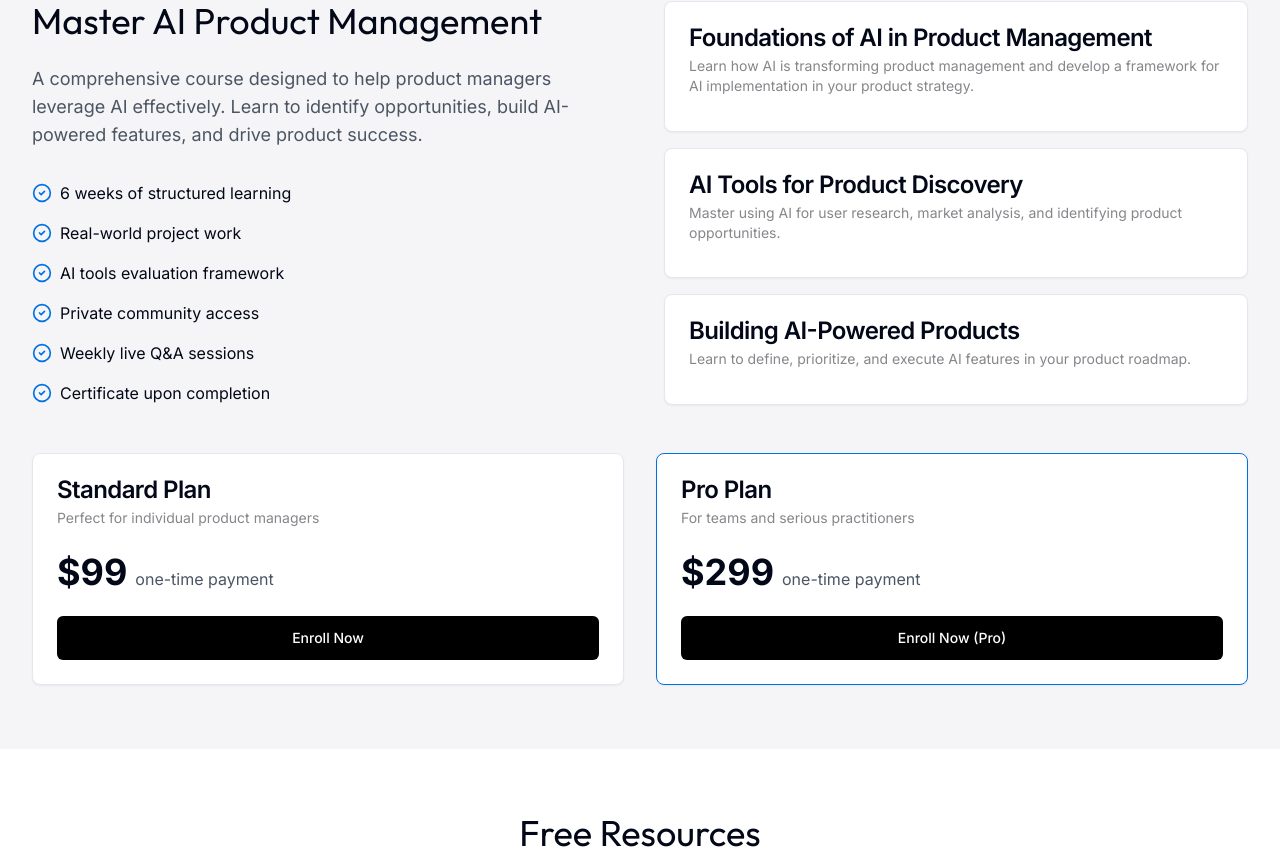
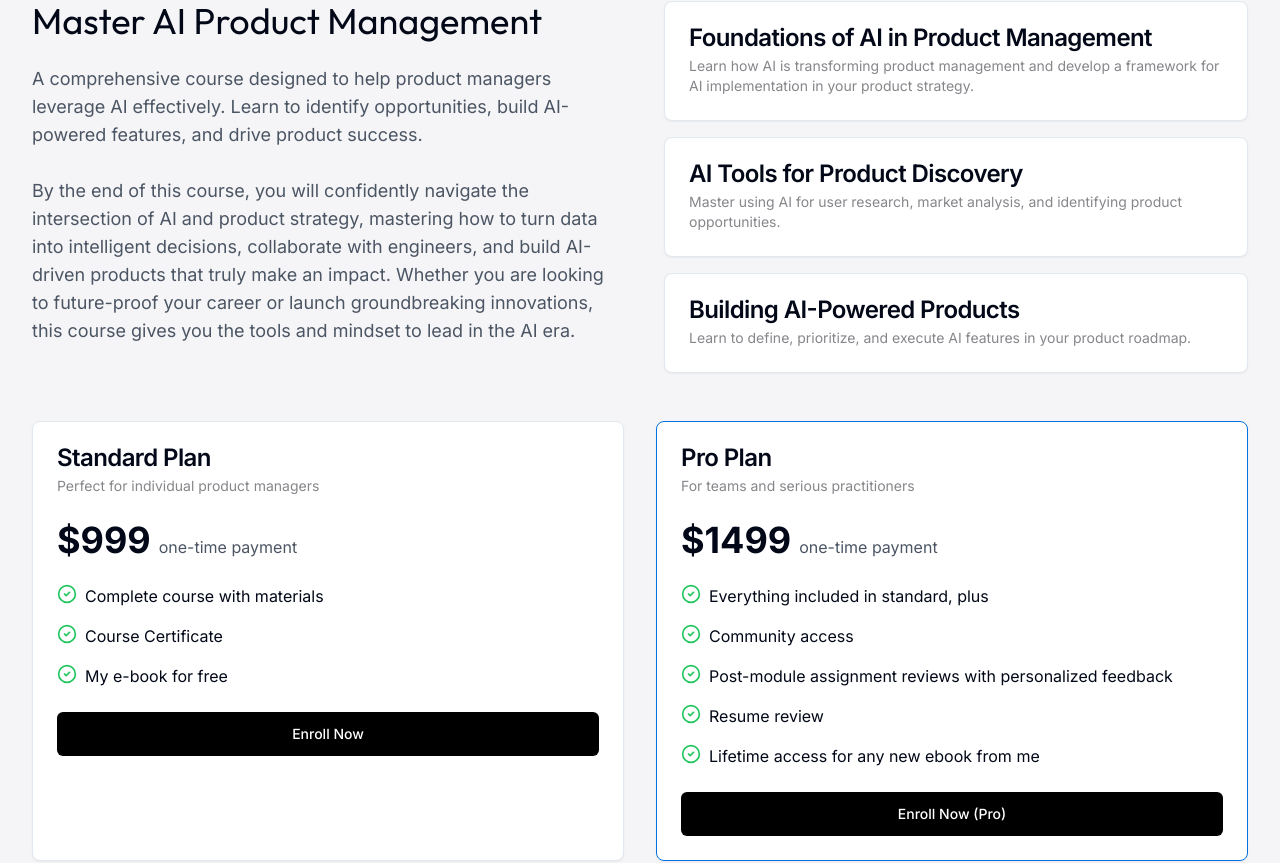
Before and after one commit to azymv/timazimovai, a Next.js app: page / in a window 1280 px wide. Shown: the part 755-1618 px from the top of the page. Built offline with nearby package versions, Linux system fonts and the light colour scheme.

Commit message:
updates of course

```diff
--- a/src/components/sections/course.tsx
+++ b/src/components/sections/course.tsx
@@ -17,35 +17,35 @@ const chapters = [
   },
 ]
 
-const features = [
-  "6 weeks of structured learning",
-  "Real-world project work",
-  "AI tools evaluation framework",
-  "Private community access",
-  "Weekly live Q&A sessions",
-  "Certificate upon completion",
+const standardFeatures = [
+  "Complete course with materials",
+  "Course Certificate",
+  "My e-book for free",
+]
+
+const proFeatures = [
+  "Everything included in standard, plus",
+  "Community access",
+  "Post-module assignment reviews with personalized feedback",
+  "Resume review",
+  "Lifetime access for any new ebook from me",
 ]
 
 export function CourseSection() {
   return (
     <section id="course" className="py-16 bg-muted">
       <div className="container">
+        <div className="grid gap-12">
           <div className="grid gap-12 lg:grid-cols-2">
             <div>
               <h2 className="font-heading text-3xl md:text-4xl mb-6">
                 Master AI Product Management
               </h2>
-            <p className="text-lg text-gray-600 mb-8">
+              <p className="text-lg text-gray-600">
     A comprehensive course designed to help product managers leverage AI effectively. Learn to identify opportunities, build AI-powered features, and drive product success.
+    <br /><br />
+    By the end of this course, you will confidently navigate the intersection of AI and product strategy, mastering how to turn data into intelligent decisions, collaborate with engineers, and build AI-driven products that truly make an impact. Whether you are looking to future-proof your career or launch groundbreaking innovations, this course gives you the tools and mindset to lead in the AI era.
 </p>
-            <div className="grid gap-4">
-              {features.map((feature, i) => (
-                <div key={i} className="flex items-center gap-2">
-                  <CheckCircle2 className="h-5 w-5 text-accent" />
-                  <span>{feature}</span>
-                </div>
-              ))}
-            </div>
             </div>
             <div className="grid gap-4">
               {chapters.map((chapter, i) => (
@@ -59,7 +59,7 @@ export function CourseSection() {
             </div>
           </div>
 
-        <div className="mt-12 grid gap-8 lg:grid-cols-2">
+          <div className="grid gap-8 lg:grid-cols-2">
             <Card>
               <CardHeader>
                 <CardTitle>Standard Plan</CardTitle>
@@ -67,8 +67,16 @@ export function CourseSection() {
               </CardHeader>
               <CardContent>
                 <div className="flex items-baseline gap-2 mb-6">
-                <span className="text-4xl font-bold">$99</span>
+                  <span className="text-4xl font-bold">$999</span>
                   <span className="text-gray-600">one-time payment</span>
+                </div>
+                <div className="space-y-4 mb-6">
+                  {standardFeatures.map((feature, i) => (
+                    <div key={i} className="flex gap-2">
+                      <CheckCircle2 className="h-5 w-5 text-green-500 flex-shrink-0" />
+                      <span>{feature}</span>
+                    </div>
+                  ))}
                 </div>
                 <Button className="w-full" size="lg">
                   Enroll Now
@@ -83,8 +91,16 @@ export function CourseSection() {
               </CardHeader>
               <CardContent>
                 <div className="flex items-baseline gap-2 mb-6">
-                <span className="text-4xl font-bold">$299</span>
+                  <span className="text-4xl font-bold">$1499</span>
                   <span className="text-gray-600">one-time payment</span>
+                </div>
+                <div className="space-y-4 mb-6">
+                  {proFeatures.map((feature, i) => (
+                    <div key={i} className="flex gap-2">
+                      <CheckCircle2 className="h-5 w-5 text-green-500 flex-shrink-0" />
+                      <span>{feature}</span>
+                    </div>
+                  ))}
                 </div>
                 <Button className="w-full" size="lg" variant="default">
                   Enroll Now (Pro)
@@ -93,6 +109,7 @@ export function CourseSection() {
             </Card>
           </div>
         </div>
+      </div>
     </section>
   )
 }
```
Lines whose indentation alone changed are shown as unchanged.
